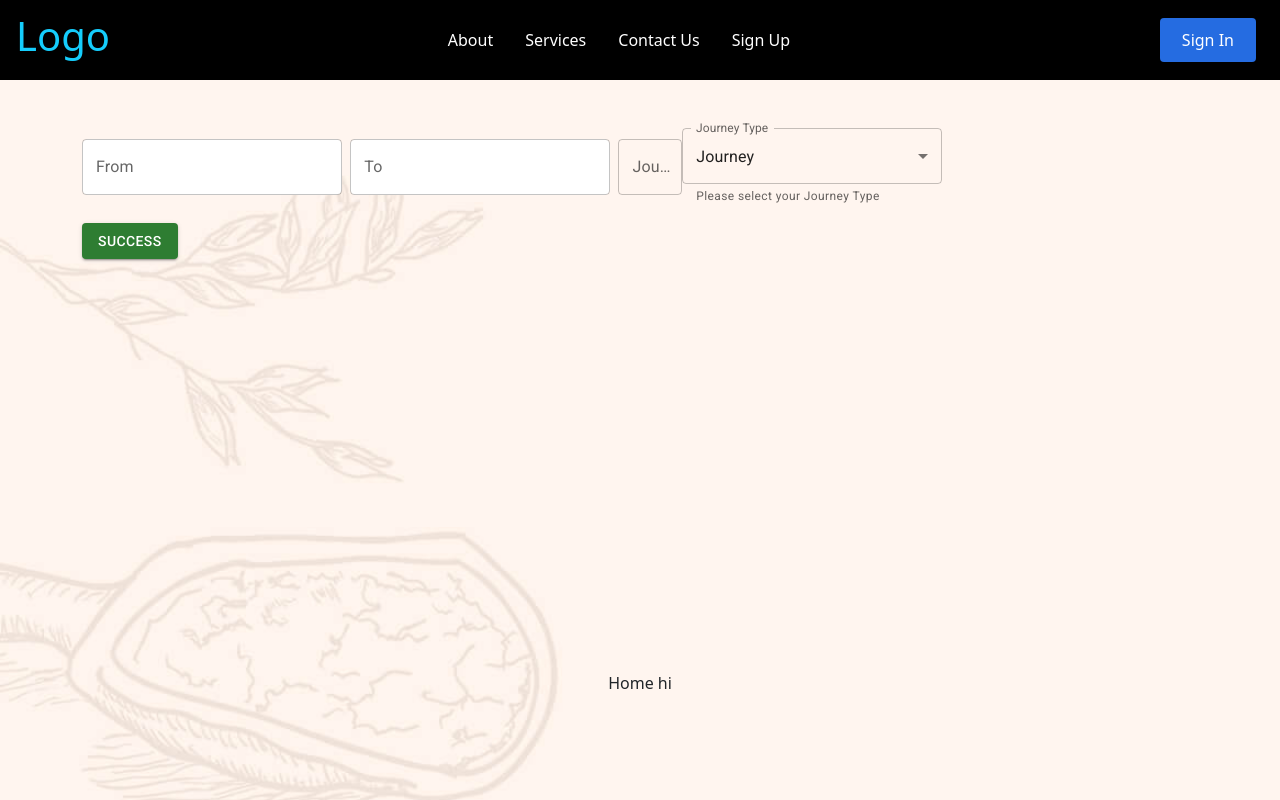
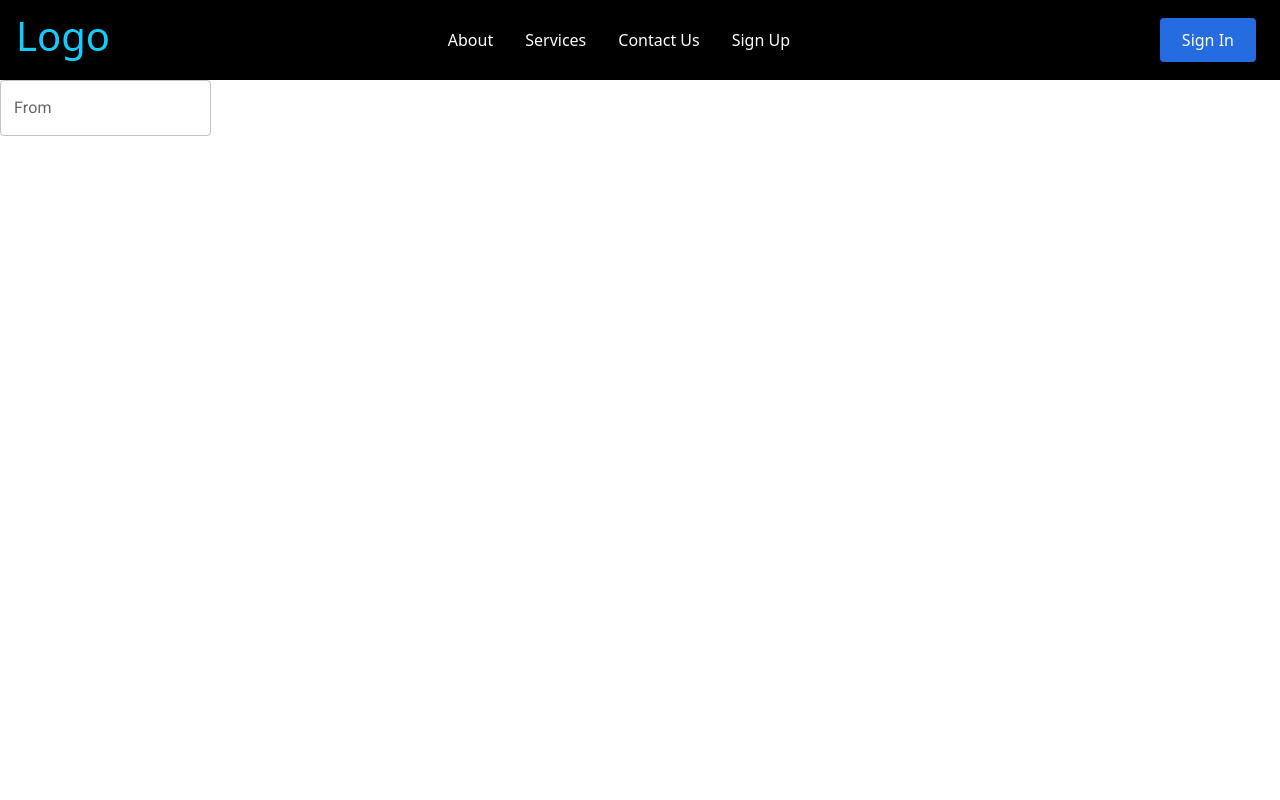
Before and after one commit to AadeshhhGavhane/pvtbusbooking, a React (Create React App) app: page / in a window 1280 px wide. Shown: the top 800 px of the page. Built offline with nearby package versions, Linux system fonts and the light colour scheme.

Commit message:
removed bg image

```diff
--- a/src/App.css
+++ b/src/App.css
@@ -1,6 +1,6 @@
 body {
-  background-image: url('./bgimg1.jpg');
+  /* background-image: url('./bgimg1.jpg');
   background-repeat: no-repeat;
-  background-size: cover;
+  background-size: cover; */
   z-index: -1000;
 }
--- a/src/App.js
+++ b/src/App.js
@@ -1,6 +1,5 @@
 // import logo from './logo.svg';
 import "./App.css";
-import Home from "./components/Home";
 import HomePage from "./components/Home/HomePage";
 import Navbar from "./components/Navbar";
 import React from "react";
@@ -10,14 +9,14 @@ function App({ children }) {
   return (
     <Router>
       <Navbar />
-      <Home></Home>
+
       <HomePage></HomePage>
 
       {/* <Home /> */}
       <Routes>
         {/* <Route path="/" exact component={HomePage} /> */}
-        {/* <Route path="/about" component={About} />
-          <Route path="/services" component={Services} />
+        {/* <Route path="/about" component={HomePage} /> */}
+        {/* <Route path="/services" component={Services} />
           <Route path="/contact-us" component={Contact} />
           <Route path="/sign-up" component={SignUp} />  */}
       </Routes>
--- a/src/components/Home.js
+++ /dev/null
@@ -1,88 +0,0 @@
-import * as React from "react";
-import { AdapterDayjs } from "@mui/x-date-pickers/AdapterDayjs";
-import { LocalizationProvider } from "@mui/x-date-pickers/LocalizationProvider";
-import { DatePicker } from "@mui/x-date-pickers/DatePicker";
-import TextField from "@mui/material/TextField";
-// import Box from "@mui/material/Box";
-import Button from "@mui/material/Button";
-import Container from "@mui/material/Container";
-// import Grid from "@mui/material/Grid";
-// import MenuItem from "@mui/material/MenuItem"; // Import the MenuItem component
-
-export default function Home() {
-  const currencies = [
-    {
-      value: "Journey",
-      label: "Journey",
-    },
-    {
-      value: "Return",
-      label: "Return",
-    },
-  ];
-
-  return (
-    <Container>
-      <div className="container my-5">
-        <form className="d-flex flex-column align-items-start">
-          <div className="d-flex align-items-center">
-            <TextField
-              className="form-control"
-              id="fromAddress"
-              variant="outlined"
-              size="medium"
-              fullWidth
-              label="From"
-            />
-            <TextField
-              className="form-control mx-2"
-              id="toAddress"
-              variant="outlined"
-              size="medium"
-              fullWidth
-              label="To"
-            />
-            <LocalizationProvider dateAdapter={AdapterDayjs}>
-              <DatePicker
-                id="journeyDate"
-                size="medium"
-                fullWidth
-                label="Journey Date"
-              />
-            </LocalizationProvider>
-            <TextField
-              id="outlined-select-currency"
-              select
-              variant="outlined"
-              size="medium"
-              fullWidth
-              defaultValue="Journey"
-              SelectProps={{
-                native: true,
-              }}
-              label="Journey Type"
-              helperText="Please select your Journey Type"
-            >
-              {currencies.map((option) => (
-                <option key={option.value} value={option.value}>
-                  {option.label}
-                </option>
-              ))}
-            </TextField>
-          </div>
-
-          <div className="d-flex justify-content-center my-3">
-            <Button
-              className="my-button-success"
-              variant="contained"
-              color="success"
-              size="medium"
-            >
-              Success
-            </Button>
-          </div>
-        </form>
-      </div>
-    </Container>
-  );
-}
--- a/src/components/Home/HomePage.js
+++ b/src/components/Home/HomePage.js
@@ -1,19 +1,111 @@
-// import { flexbox } from "@mui/system";
-import React from "react";
+import * as React from "react";
+import { AdapterDayjs } from "@mui/x-date-pickers/AdapterDayjs";
+import { LocalizationProvider } from "@mui/x-date-pickers/LocalizationProvider";
+import { DatePicker } from "@mui/x-date-pickers/DatePicker";
+import TextField from "@mui/material/TextField";
+// import Box from "@mui/material/Box";
+import Button from "@mui/material/Button";
+import Container from "@mui/material/Container";
+// import Grid from "@mui/material/Grid";
+// import MenuItem from "@mui/material/MenuItem"; // Import the MenuItem component
 
-const HomePage = () => {
+import Stack from "@mui/material/Stack";
+import { flexbox } from "@mui/system";
+import { alignProperty } from "@mui/material/styles/cssUtils";
+
+export default function Home() {
+  const currencies = [
+    {
+      value: "Journey",
+      label: "Journey",
+    },
+    {
+      value: "Return",
+      label: "Return",
+    },
+  ];
+
   return (
-    <div
-      style={{
-        display: "flex",
-        justifyContent: "center",
-        alignItems: "center",
-        height: "90vh",
-      }}
-    >
-      Home hi
-    </div>
+    // <Container>
+    //   <div className="container my-5">
+    //     <form className="d-flex flex-column align-items-start">
+    //       <div className="d-flex align-items-center">
+    //         <TextField
+    //           className="form-control"
+    //           id="fromAddress"
+    //           variant="outlined"
+    //           size="medium"
+    //           fullWidth
+    //           label="From"
+    //         />
+    //         <TextField
+    //           className="form-control mx-2"
+    //           id="toAddress"
+    //           variant="outlined"
+    //           size="medium"
+    //           fullWidth
+    //           label="To"
+    //         />
+    //         <LocalizationProvider dateAdapter={AdapterDayjs}>
+    //           <DatePicker
+    //             id="journeyDate"
+    //             size="medium"
+    //             fullWidth
+    //             label="Journey Date"
+    //           />
+    //         </LocalizationProvider>
+    //         <TextField
+    //           id="outlined-select-currency"
+    //           select
+    //           variant="outlined"
+    //           size="medium"
+    //           fullWidth
+    //           defaultValue="Journey"
+    //           SelectProps={{
+    //             native: true,
+
+    //           }}
+    //           label="Journey Type"
+    //           helperText="Please select your Journey Type"
+    //         >
+    //           {currencies.map((option) => (
+    //             <option key={option.value} value={option.value}>
+    //               {option.label}
+    //             </option>
+    //           ))}
+    //         </TextField>
+    //       </div>
+
+    //       <div className="d-flex justify-content-center my-3">
+    //         <Button
+    //           className="my-button-success"
+    //           variant="contained"
+    //           color="success"
+    //           size="medium"
+    //         >
+    //           Success
+    //         </Button>
+    //       </div>
+    //     </form>
+    //   </div>
+    // </Container>
+
+    <Stack direction="row" spacing={2}>
+      <div className="d-flex align-items-center">
+        <TextField
+          className="form-control"
+          id="fromAddress"
+          variant="outlined"
+          size="medium"
+          fullWidth
+          label="From"
+          style={{
+            display: "flexbox",
+            justifyContent: "center",
+            flexDirection:"row"
+          }}
+        />
+      </div>
+    </Stack>
   );
-};
-
-export default HomePage;
+}
```
